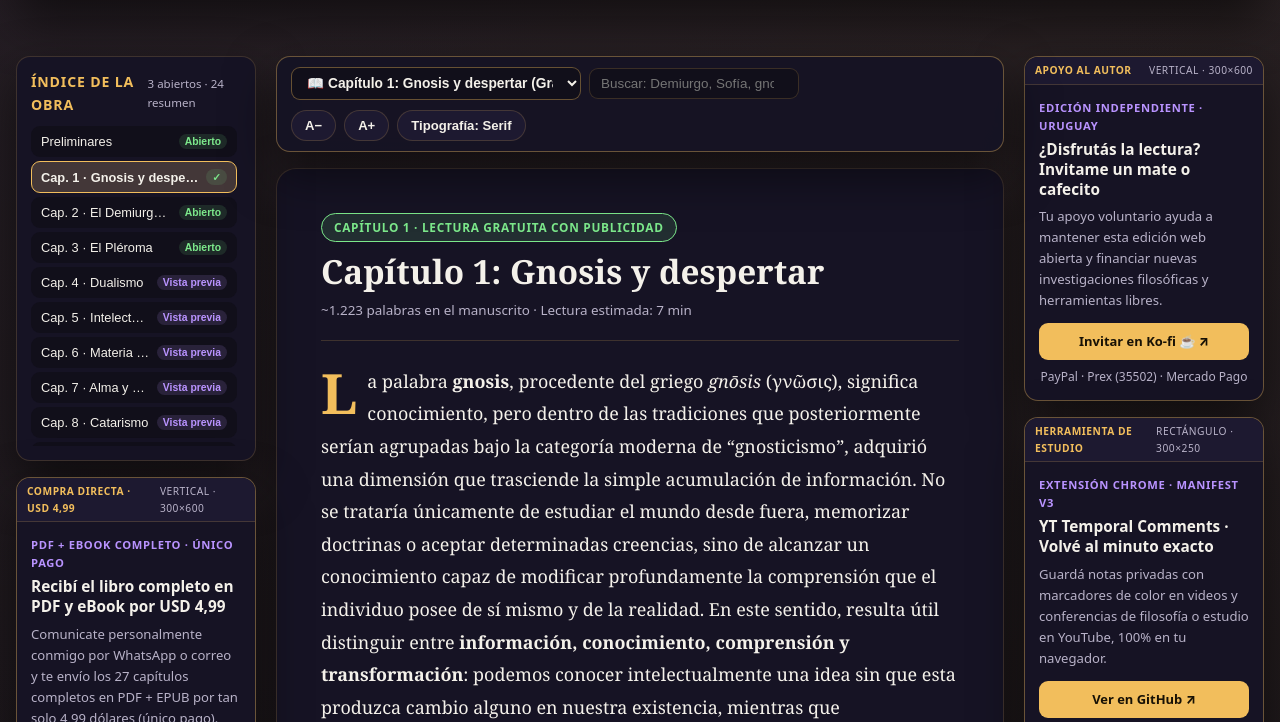
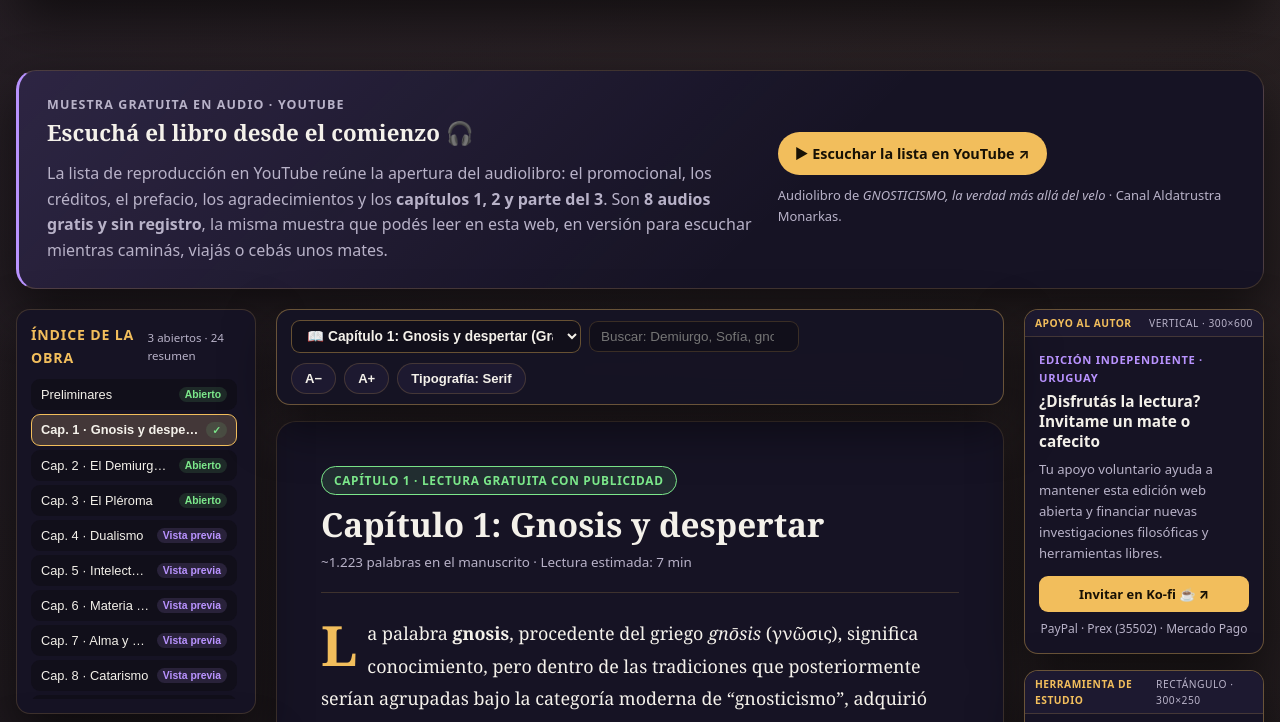
Before and after one commit to MartnMartnez14/libro-gnosticismo, a plain HTML site: page index.html in a window 1280 px wide. Shown: the part 968-1690 px from the top of the page. Drawn offline with Linux system fonts and the light colour scheme.

Commit message:
Agregar muestra gratis en audio: franja con la lista de YouTube del libro

```diff
--- a/index.html
+++ b/index.html
@@ -11,7 +11,7 @@
   <meta property="og:title" content="GNOSTICISMO, la verdad más allá del velo — Lectura Online">
   <meta property="og:description" content="Cosmovisión entre materia y espíritu: Gnosis, Demiurgo, Pléroma, Catarismo, Budismo, Estoicismo y Ciencia Ficción. Primeros 3 capítulos abiertos con publicidad.">
   <meta property="og:image" content="static/img/portada-holo.jpg">
-  <link rel="stylesheet" href="static/css/style.css?v=2">
+  <link rel="stylesheet" href="static/css/style.css?v=3">
   <script type="application/ld+json">
   {
     "@context": "https://schema.org",
@@ -100,6 +100,19 @@
 
       <!-- BANNER SUPERIOR -->
       <div class="wide-promo-wrap" data-slot-box="banner-top" aria-label="Espacio destacado superior"></div>
+    </section>
+
+    <!-- MUESTRA EN AUDIO: LISTA DE YOUTUBE DEL LIBRO -->
+    <section class="audio-sample" id="muestra-audio" aria-labelledby="audio-sample-heading">
+      <div class="audio-sample-copy">
+        <p class="eyebrow">Muestra gratuita en audio · YouTube</p>
+        <h2 id="audio-sample-heading">Escuchá el libro desde el comienzo 🎧</h2>
+        <p>La lista de reproducción en YouTube reúne la apertura del audiolibro: el promocional, los créditos, el prefacio, los agradecimientos y los <strong>capítulos 1, 2 y parte del 3</strong>. Son <strong>8 audios gratis y sin registro</strong>, la misma muestra que podés leer en esta web, en versión para escuchar mientras caminás, viajás o cebás unos mates.</p>
+      </div>
+      <div class="audio-sample-actions">
+        <a class="button primary" href="https://www.youtube.com/playlist?list=PLUDjPzsibOzQ" target="_blank" rel="noopener">▶ Escuchar la lista en YouTube ↗</a>
+        <p class="fine">Audiolibro de <em>GNOSTICISMO, la verdad más allá del velo</em> · Canal Aldatrustra Monarkas.</p>
+      </div>
     </section>
 
     <!-- ESPACIO DE LECTURA EN 3 COLUMNAS CON PANELES EN AMBOS COSTADOS -->
@@ -271,6 +284,7 @@
             <h3>1. Uso de Cookies y Publicidad de Terceros (Google AdSense)</h3>
             <p>Este sitio web utiliza almacenamiento local (<code>localStorage</code>) únicamente para recordar tus preferencias de lectura (modo oscuro/claro, tamaño de fuente y último capítulo visitado). Al activarse la red publicitaria <strong>Google AdSense</strong>, proveedores terceros, incluido Google, utilizan cookies (como la cookie de DoubleClick DART) para mostrar anuncios relevantes basados en las visitas previas del usuario a este u otros sitios web.</p>
             <p>Los usuarios pueden inhabilitar el uso de la publicidad personalizada visitando la <a href="https://adssettings.google.com/" target="_blank" rel="noopener">Configuración de anuncios de Google</a>.</p>
+            <p>Los enlaces externos de esta web (YouTube, Amazon Kindle, Wrixy, Ko-fi y PayPal) abren sitios de terceros que aplican sus propias políticas de cookies y privacidad; al hacer clic en ellos salís de este portal.</p>
           </div>
           <div>
             <h3>2. Propiedad Intelectual y Contacto</h3>
@@ -290,6 +304,7 @@
       <div class="nav-links">
         <a href="#inicio">Arriba ↑</a>
         <a href="#lector">Lector</a>
+        <a href="#muestra-audio">Muestra en audio</a>
         <a href="ads.txt">ads.txt</a>
         <a href="https://martnmartnez14.github.io/bluffer-style-23/" target="_blank" rel="noopener">Bluffer Style 23 ↗</a>
         <a href="https://github.com/MartnMartnez14" target="_blank" rel="noopener">GitHub ↗</a>
--- a/static/css/style.css
+++ b/static/css/style.css
@@ -373,6 +373,45 @@ img {
   font-size: 0.81rem;
   color: var(--ink-muted);
   margin: 8px 0 0;
+}
+
+/* Muestra gratuita en audio (lista de YouTube) */
+.audio-sample {
+  display: grid;
+  grid-template-columns: minmax(0, 1.55fr) minmax(0, 1fr);
+  align-items: center;
+  gap: 22px;
+  margin: 34px 0 0;
+  padding: 24px 28px;
+  background:
+    linear-gradient(135deg, var(--purple-soft), transparent 62%),
+    var(--bg-card);
+  border: 1px solid var(--line);
+  border-left: 3px solid var(--purple);
+  border-radius: var(--radius-lg);
+  box-shadow: var(--shadow);
+}
+
+.audio-sample h2 {
+  margin: 0 0 10px;
+  font-family: var(--font-serif);
+  font-size: 1.4rem;
+}
+
+.audio-sample p {
+  margin: 0;
+  color: var(--ink-muted);
+}
+
+.audio-sample-actions {
+  display: flex;
+  flex-direction: column;
+  align-items: flex-start;
+  gap: 10px;
+}
+
+.audio-sample-actions .button {
+  text-align: center;
 }
 
 /* Visualizador de Portada / Contraportada */
@@ -1283,6 +1322,12 @@ button.copy.is-copied {
     padding: 20px;
   }
 
+  .audio-sample {
+    grid-template-columns: 1fr;
+    gap: 16px;
+    padding: 20px;
+  }
+
   .subtopics-list {
     columns: 1;
   }
```
Also changed, not shown: 2 other files.
